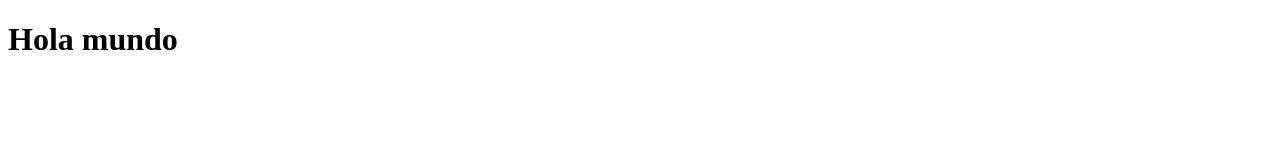
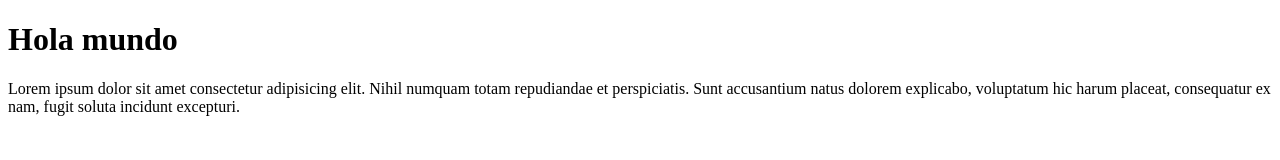
Before and after one commit to emmanuelmontoyalopez242006/LayuotBasico, a plain HTML site: page 12-12-2023/index.html in a window 1280 px wide. Drawn offline with Linux system fonts and the light colour scheme.

Commit message:
Nuevos cambios

```diff
--- a/12-12-2023/index.html
+++ b/12-12-2023/index.html
@@ -7,5 +7,6 @@
 </head>
 <body>
     <h1>Hola mundo</h1>
+    <p>Lorem ipsum dolor sit amet consectetur adipisicing elit. Nihil numquam totam repudiandae et perspiciatis. Sunt accusantium natus dolorem explicabo, voluptatum hic harum placeat, consequatur ex nam, fugit soluta incidunt excepturi.</p>
 </body>
 </html>
```
